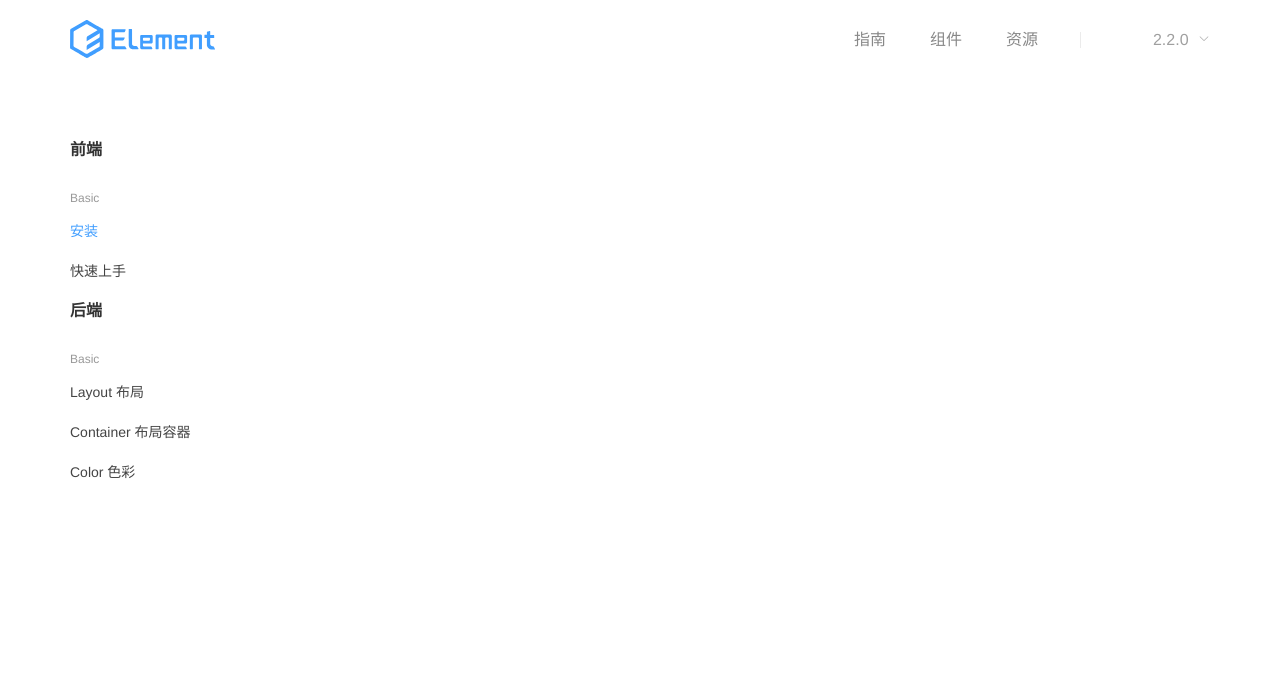
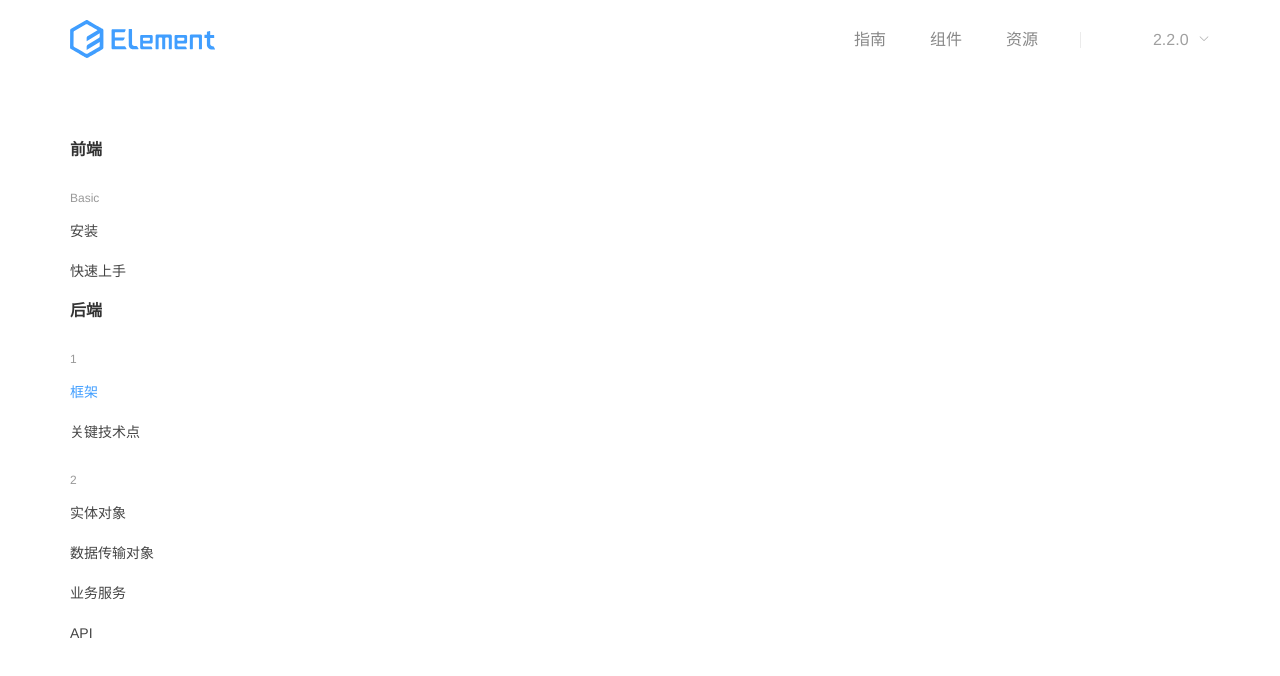
Before and after one commit to wmlzjb/mengya-doc, a Vue app: page /#/content/project-framework in a window 1280 px wide. Before the commit this address led to /#/content/installation. Shown: the top 676 px of the page. Built offline with nearby package versions, Linux system fonts and the light colour scheme.

Commit message:
后端文档 第一次提交

```diff
--- a/src/components/content.vue
+++ b/src/components/content.vue
@@ -194,11 +194,20 @@ export default {
           name: "后端",
           groups: [
             {
-              groupName: "Basic",
+              groupName: "1",
               list: [
-                { title: "Layout 布局", path: "" },
-                { title: "Container 布局容器", path: "" },
-                { title: "Color 色彩", path: "" }
+                { title: "框架", path: "/project-framework" },
+                //{ title: "依赖关系", path: "/backstage/project-dependence" },
+                { title: "关键技术点", path: "/important-technical-point" },
+              ]
+            },
+            {
+              groupName: "2",
+              list: [
+                { title: "实体对象", path: "/sample-entity" },
+                { title: "数据传输对象", path: "/sample-view-model" },
+                { title: "业务服务", path: "/sample-data-service" },
+                { title: "API", path: "/sample-rest-api" },
               ]
             }
           ]
--- /dev/null
+++ b/src/docs/backstage/project-framework.md
@@ -0,0 +1,25 @@
+
+## 前言
+
+本文档是对Skyline后端框架（文档中简称“框架”）的指导性文档，旨在细致的对框架中的核心技术点、搭建思路和疑难问题做出解释和阐述，并提供一个“会员课程报名”的示例模块以便于阅读者理解。
+
+## 技术
+框架基于.NET Framework4.7搭建，
+
+#### 平台
+
+#### 对象关系映射（ORM）
+
+
+#### 依赖注入（IOC）
+
+
+## 项目结构
+
+### 01. 基础设施
+|名称|说明|依赖|
+|----------|---------------------------------------|---------------------------------------|
+| Skyline.Infrastructure | 通用设施类，内含异常、拦截器、Linq扩展和各种Helper等类 |-|
+| Skyline.Infrastructure.Aliyun | 阿里云相关，与阿里云通信的SDK，内含核心模块和短信模块 |-|
+| Skyline.Infrastructure.IdentityServer3 | - |-|
+| Skyline.Infrastructure.WebApi | 通用WebApi设施类，内含SwaggerOAuth，Http请求异常处理等类 |-|
--- a/src/route.config.js
+++ b/src/route.config.js
@@ -25,6 +25,18 @@ const routes = [
                 name: 'component-quickstart',
                 // component: r => require.ensure([], () => r(require('./docs/quickstart.md')))
                 component: () => import('./docs/quickstart.md')
+            },
+
+            {
+                path: 'project-framework',
+                meta: {
+                    title: '项目结构',
+                    description: '',
+                    lang: 'zh-CN'
+                },
+                name: 'project-framework',
+                // component: r => require.ensure([], () => r(require('./docs/quickstart.md')))
+                component: () => import('./docs/backstage/project-framework.md')
             }
         ]
     },
```
Also changed, not shown: 1 other file (tests, documents, lock files or other folders).
